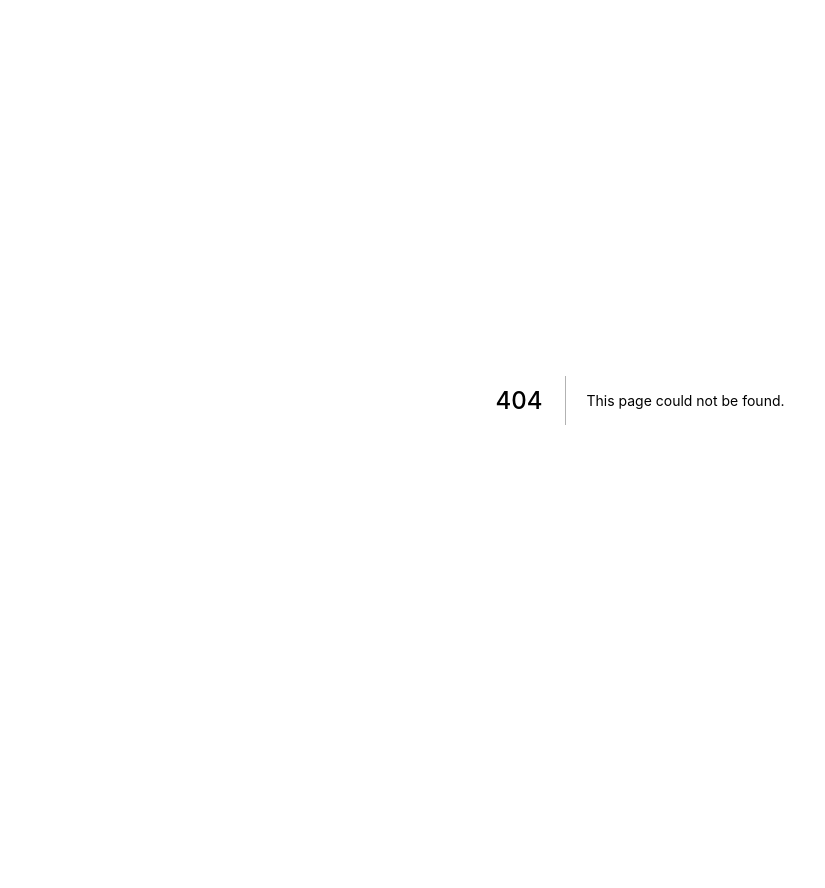
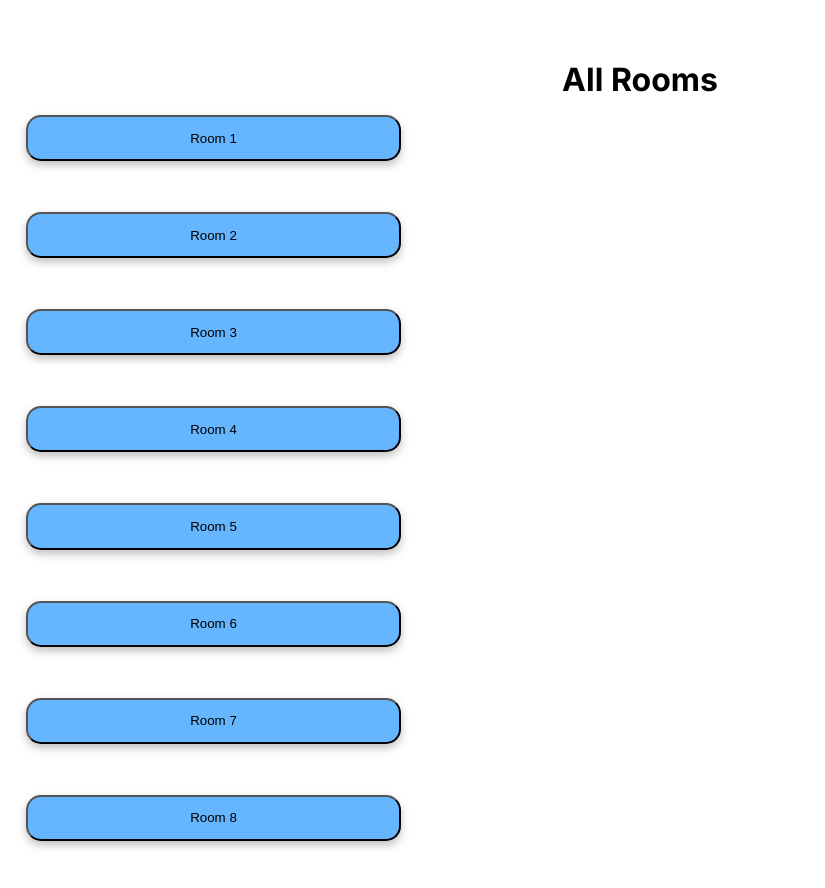
Before and after one commit to ben-me/capstone-project, a Next.js app: page /rooms in a window 1280 px wide. Before the commit this address had no page. Shown: the top 888 px of the page, without its empty margins (0-825 px from the left). Before the commit the page ends 800 px from the top, so only its background shows below. Built offline with nearby package versions, Linux system fonts and the light colour scheme.

Commit message:
create component RoomItem, get and map room data as RoomItem

```diff
--- /dev/null
+++ b/components/RoomItem.js
@@ -0,0 +1,13 @@
+import styled from 'styled-components';
+
+export default function RoomItem({ roomData }) {
+  return <RoomButton>{roomData.name}</RoomButton>;
+}
+
+const RoomButton = styled.button`
+  width: 375px;
+  height: 46.12px;
+  background: #65b5ff;
+  border-radius: 15px;
+  filter: drop-shadow(0px 4px 4px rgba(0, 0, 0, 0.25));
+`;
--- /dev/null
+++ b/pages/rooms.js
@@ -0,0 +1,43 @@
+import RoomItem from '../components/RoomItem';
+import { getAllRooms } from '../services/roomService';
+import styled from 'styled-components';
+
+export function getServerSideProps() {
+  const rooms = getAllRooms();
+  return {
+    props: {
+      rooms,
+    },
+  };
+}
+
+export default function Rooms({ rooms }) {
+  return (
+    <>
+      <Header>All Rooms</Header>
+      <RoomList>
+        {rooms.map((room) => {
+          return <RoomItem key={room.id} roomData={room} />;
+        })}
+      </RoomList>
+    </>
+  );
+}
+
+const RoomList = styled.ul`
+  display: flex;
+  flex-direction: column;
+  align-items: center;
+  padding: 0;
+  gap: 51px;
+  position: absolute;
+  width: 375px;
+  height: 819.01px;
+  left: 26px;
+`;
+
+const Header = styled.h1`
+  text-align: center;
+  margin-top: 60px;
+  margin-bottom: 0px;
+`;
```
